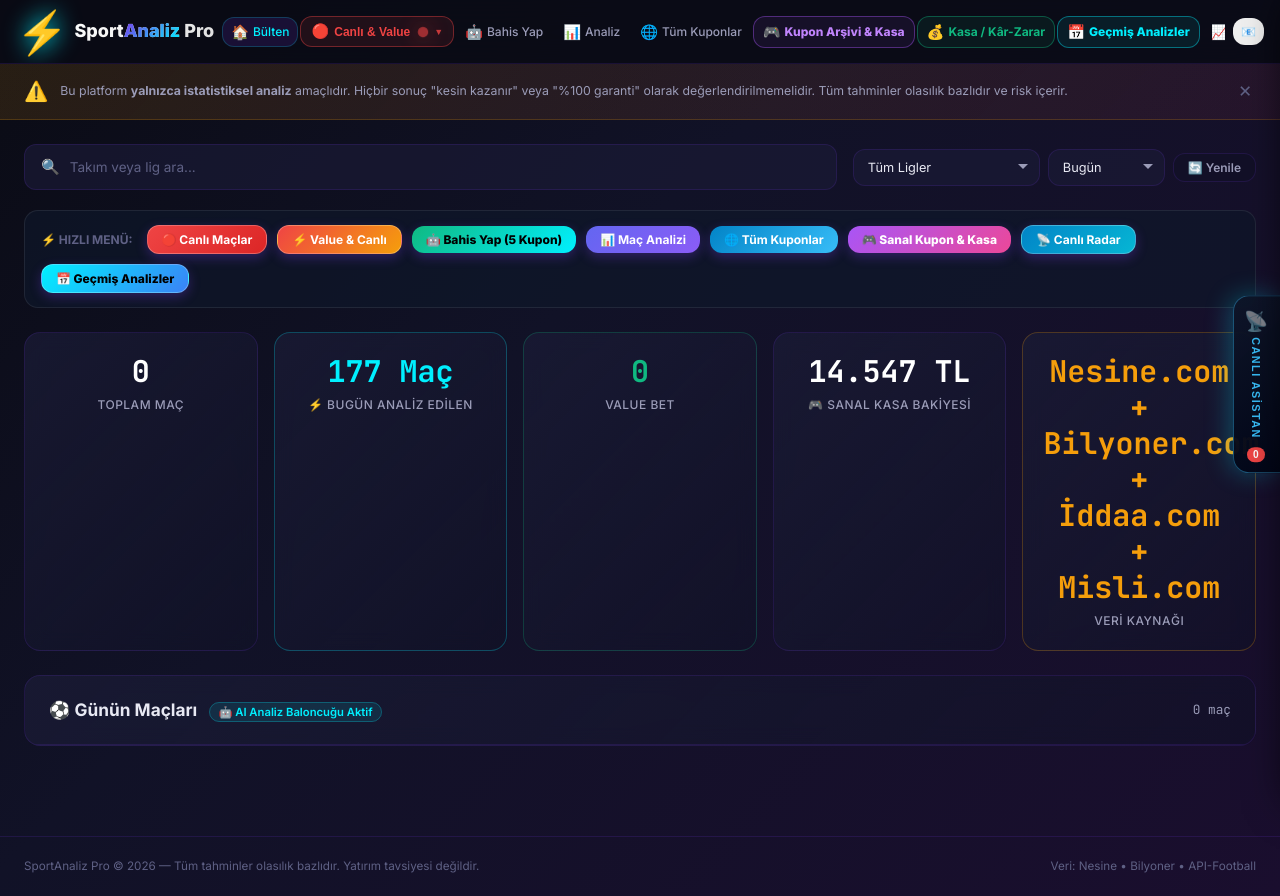
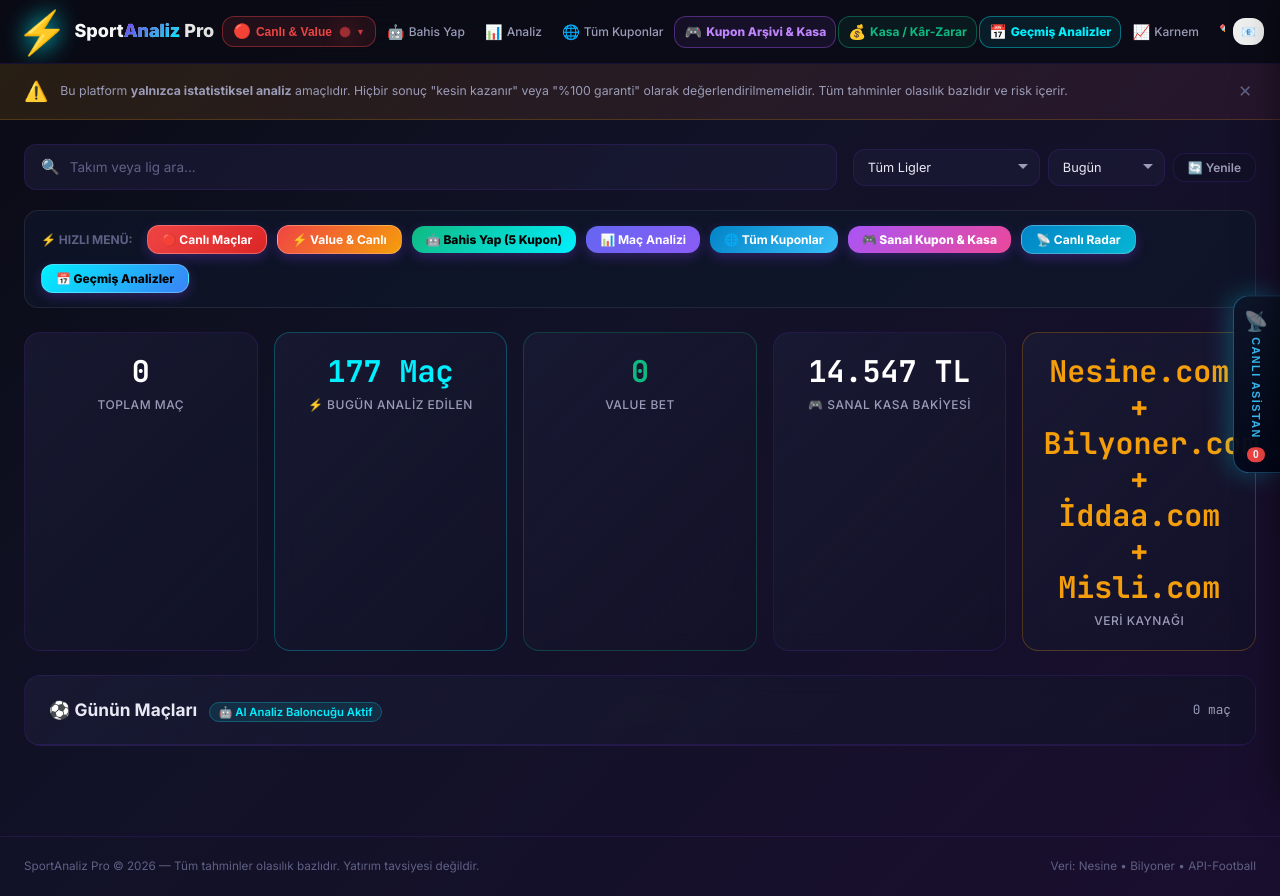
Before and after one commit to gkhbea/sportanaliz-pro, a website: page index.html in a window 1280 px wide. Drawn offline with nearby package versions, Linux system fonts and the light colour scheme; no server answers.

Commit message:
Ust menuden Bulten butonu kaldirildi, ana sayfa logosu kullaniliyor

```diff
--- a/index.html
+++ b/index.html
@@ -65,10 +65,6 @@
                 </div>
 
                 <nav class="header-nav" id="main-nav">
-                    <button class="nav-btn active" data-view="dashboard" id="nav-dashboard">
-                        <span class="nav-icon">🏠</span>
-                        <span>Bülten</span>
-                    </button>
                     <!-- Canlı & Value Analiz Ana Menü Dropdown (Birleşik Sekme) -->
                     <div class="nav-dropdown-wrapper" id="nav-dropdown-live-hub">
                         <button class="nav-live-master-btn" id="btn-master-live-hub" onclick="App.navigate('live')" title="Canlı Maçlar, Value Analiz ve Canlı Radar">
```
